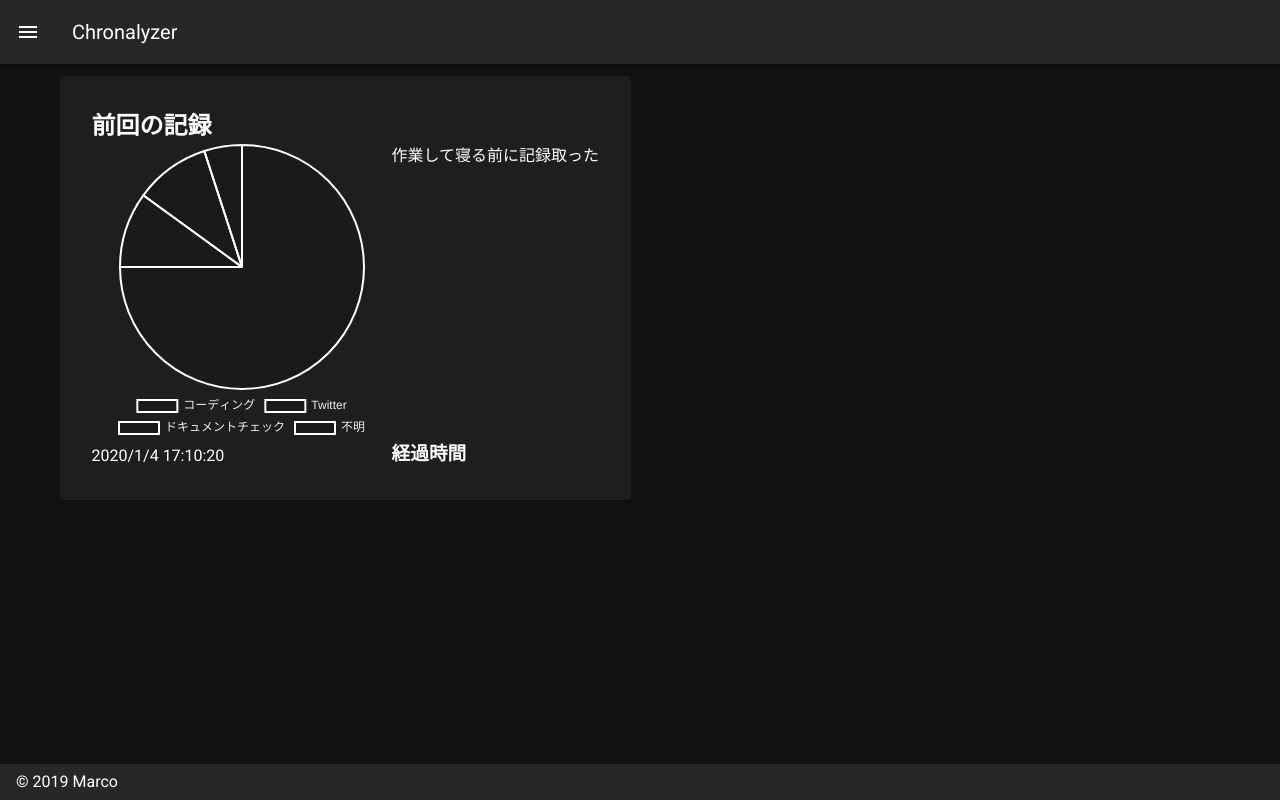
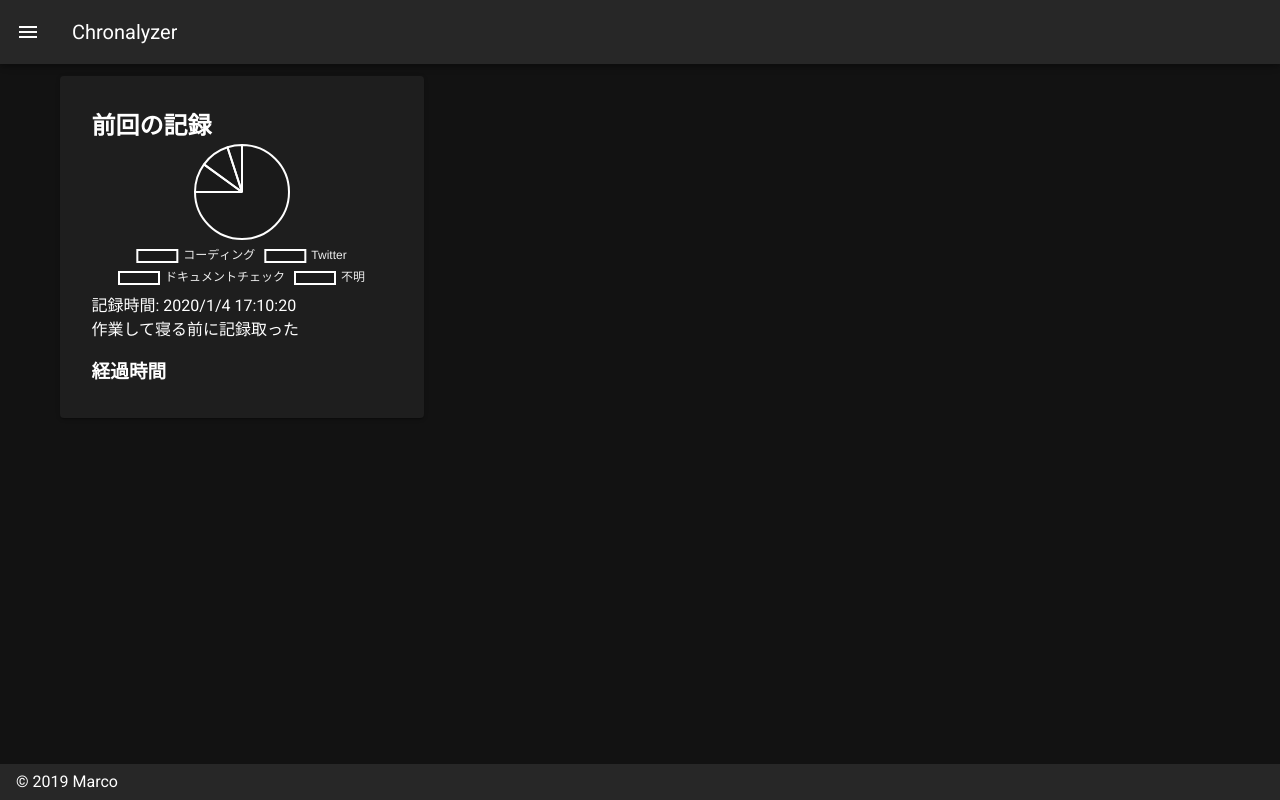
Before and after one commit to Marco3jp/Chronalyzer, a Nuxt app: page / in a window 1280 px wide. Built offline with nearby package versions, Linux system fonts and the light colour scheme.

Commit message:
高さと幅の渡し方を全体的に調整

```diff
--- a/components/recordMonitor.vue
+++ b/components/recordMonitor.vue
@@ -1,13 +1,13 @@
 <template>
-  <div :style=style>
+  <div :style="{'height': height, 'width': width}">
     <h2>前回の記録</h2>
-    <div v-if="typeof latestRecord !== 'undefined'" class="d-flex">
+    <div v-if="typeof latestRecord !== 'undefined'">
       <div>
-        <tasks-pie-chart height="300" width="300" :tasks="latestRecord.tasks"></tasks-pie-chart>
-        <span>{{this.latestRecordDate}}</span>
+        <tasks-pie-chart :tasks="latestRecord.tasks"></tasks-pie-chart>
+        <span>記録時間: {{this.latestRecordDate}}</span>
       </div>
 
-      <div class="d-flex flex-column">
+      <div>
         <div class="flex-grow-1">
           <p>{{this.latestRecord.meta.note}}</p>
         </div>
@@ -39,10 +39,6 @@
         latestRecord?: TasksRecord,
         timerId?: number,
         recordMonitorTimer?: number,
-        style: {
-            height?: string,
-            width?: string,
-        }
     }
 
     export default Vue.extend({
@@ -54,10 +50,6 @@
                 latestRecord: undefined,
                 timerId: undefined,
                 recordMonitorTimer: undefined, // second
-                style: {
-                    height: this.height,
-                    width: this.width,
-                }
             }
         },
         computed: {
```
